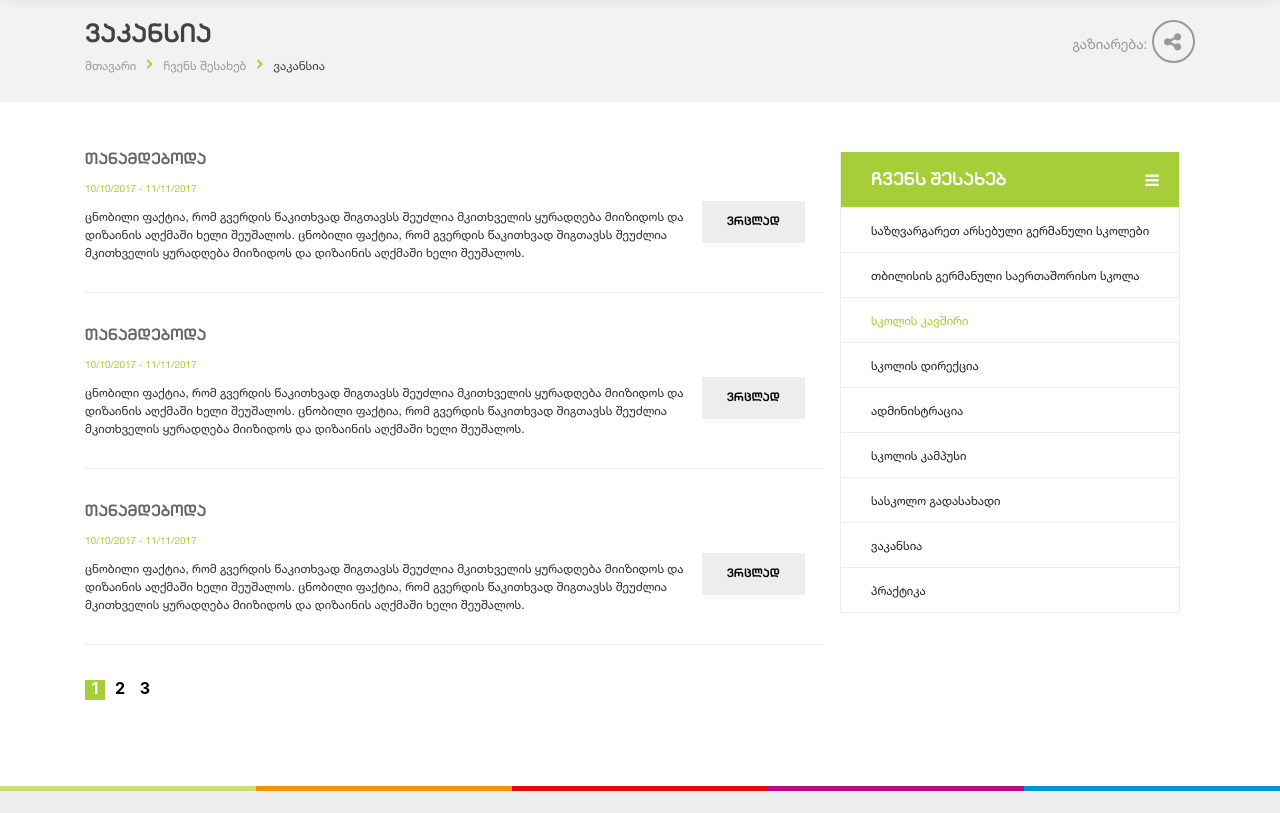
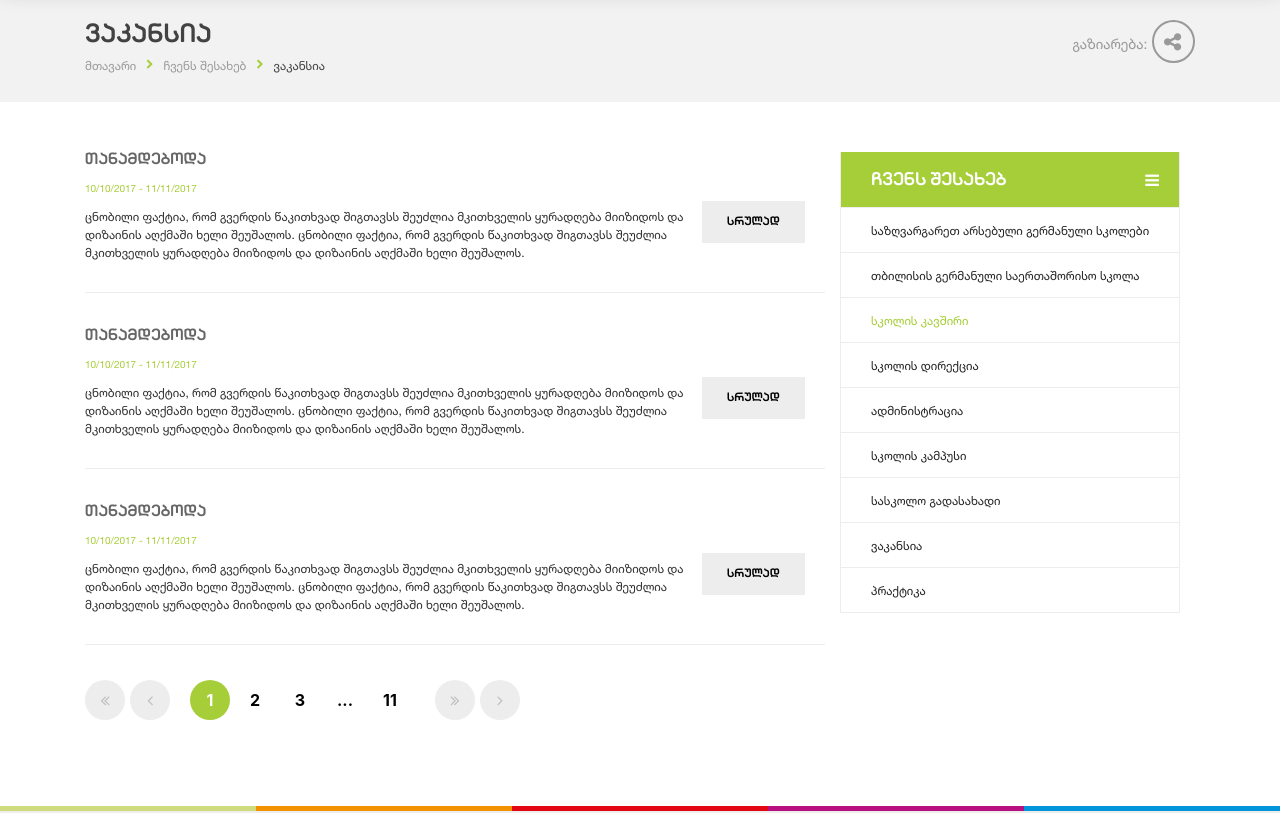
Before and after one commit to sofia10/Deutsche-schule, a website: page about-vacancy.html in a window 1280 px wide. Shown: the part 130-943 px from the top of the page. Drawn offline with Linux system fonts and the light colour scheme.

Commit message:
pagination

```diff
--- a/about-vacancy.html
+++ b/about-vacancy.html
@@ -221,7 +221,7 @@
                                                     </div>
                                                     <div class="col-md-2 d-flex">
                                                         <div class="teacher-info d-flex align-items-center">
-                                                            <a href="#!">ვრცლად</a>
+                                                            <a href="#!">სრულად</a>
                                                         </div>
                                                     </div>
                                                 </div>
@@ -235,7 +235,7 @@
                                                     </div>
                                                     <div class="col-md-2 d-flex">
                                                         <div class="teacher-info d-flex align-items-center">
-                                                            <a href="#!">ვრცლად</a>
+                                                            <a href="#!">სრულად</a>
                                                         </div>
                                                     </div>
                                                 </div>
@@ -249,16 +249,38 @@
                                                     </div>
                                                     <div class="col-md-2 d-flex">
                                                         <div class="teacher-info d-flex align-items-center">
-                                                            <a href="#!">ვრცლად</a>
+                                                            <a href="#!">სრულად</a>
                                                         </div>
                                                     </div>
                                                 </div>
                                             </div>
                                         </div>
                                         <ol>
+                                            <li class="chevron">
+                                                <a href="#!">
+                                                    <i class="fa fa-angle-double-left"></i>
+                                                </a>
+                                            </li>
+                                            <li class="chevron mrg">
+                                                <a href="#!">
+                                                    <i class="fa fa-angle-left"></i>
+                                                </a>
+                                            </li>
                                             <li class="active"><a href="#!">1</a></li>
                                             <li><a href="#!">2</a></li>
                                             <li><a href="#!">3</a></li>
+                                            <li><a href="#!">...</a></li>
+                                            <li><a href="#!">11</a></li>
+                                            <li class="chevron mrg-left">
+                                                <a href="#!">
+                                                    <i class="fa fa-angle-double-right"></i>
+                                                </a>
+                                            </li>
+                                            <li class="chevron">
+                                                <a href="#!">
+                                                    <i class="fa fa-angle-right"></i>
+                                                </a>
+                                            </li>
                                         </ol>
                                     </div>
                                 </div>
--- a/resources/assets/scss/layout.ge.scss
+++ b/resources/assets/scss/layout.ge.scss
@@ -1730,8 +1730,12 @@ a.seemore{
 	ol{
 		display: flex;
 		li{
-			width: 20px;
-			height: 20px;
+			width: 40px;
+			height: 40px;
+			border-radius: 50%;
+			display: flex;
+			align-items: center;
+			justify-content: center;
 			text-align: center;
 			margin-right: 5px;
 			a{
@@ -1745,6 +1749,18 @@ a.seemore{
 			a{
 				color: $white-color;
 			}
+		}
+		.chevron{
+			background-color: #ededed;
+			i{
+				color: #bfbfbf;
+			}
+		}
+		.mrg{
+			margin-right: 20px;
+		}
+		.mrg-left{
+			margin-left: 20px;
 		}
 	}
 }
```
Also changed, not shown: public/assets/site/layout/css/layout.ge.css.
